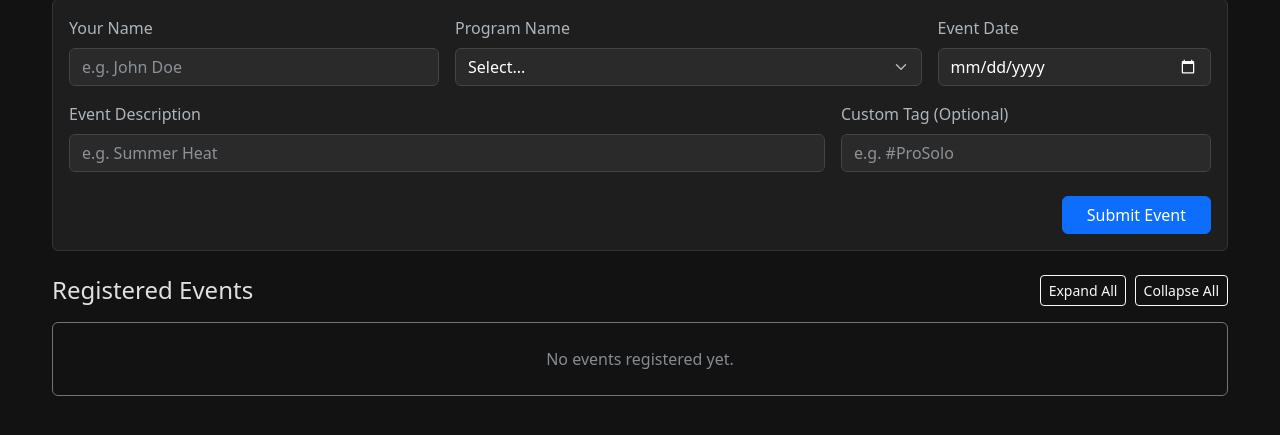
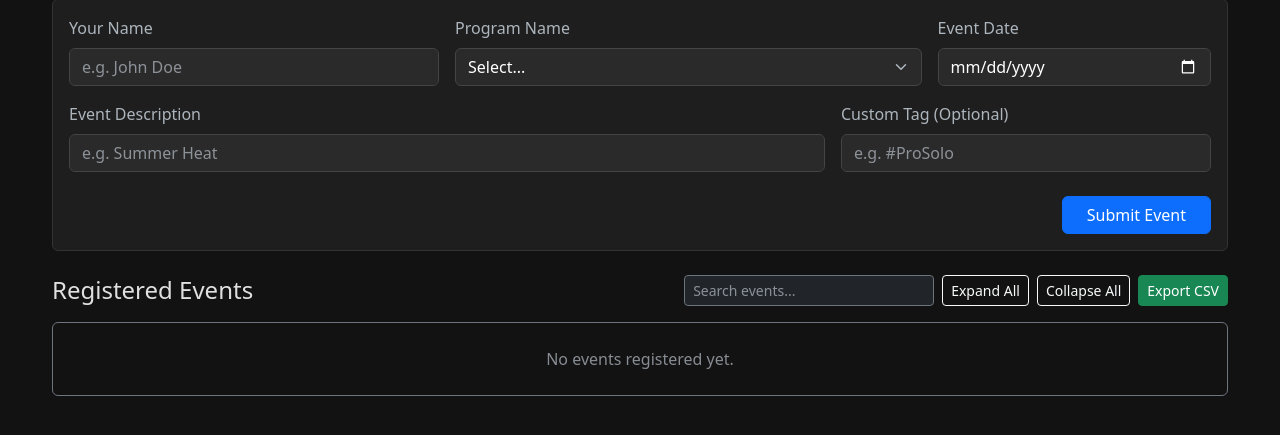
Before and after one commit to ncrosty58/drscca-event-tracker, a Flask app: template templates/index.html in a window 1280 px wide. Shown: the part 97-532 px from the top of the page. Run offline with Flask 3, Linux system fonts and the light colour scheme; the template is opened without the code that fills it, so the values that code supplies are empty; the visitor is signed in with stand-in values (Sample User, id 1).

Commit message:
feat: add client-side search and CSV export functionality
- Added real-time event filtering with auto-expanding accordions in the UI.
- Implemented a secure CSV export route in app.py with file locking.
- Integrated search bar and export button into the dashboard layout.

```diff
--- a/app.py
+++ b/app.py
@@ -1,8 +1,10 @@
-from flask import Flask, request, redirect, render_template, url_for, session, flash
+from flask import Flask, request, redirect, render_template, url_for, session, flash, Response
 import os
 import string
 import random
 import logging
+import csv
+import io
 from collections import defaultdict
 from dotenv import load_dotenv
 from filelock import FileLock
@@ -264,5 +266,34 @@ def edit_event(event_id):
     flash('Event updated successfully!', 'success')
     return redirect(url_for('index'))
 
+@app.route('/export')
+@login_required
+def export_events():
+    lock = FileLock(DATA_LOCK_FILE)
+    with lock:
+        events = load_events()
+    programs = load_programs()
+
+    output = io.StringIO()
+    writer = csv.writer(output)
+    writer.writerow(['Event ID', 'Program Code', 'Program Name', 'Event Name', 'Date', 'Sequence ID', 'Unique Code', 'Custom Tag', 'Creator'])
+
+    for event in events:
+        writer.writerow([
+            event.get('id', ''),
+            event.get('program_code', ''),
+            programs.get(event.get('program_code', ''), ''),
+            event.get('event_name', ''),
+            event.get('date', ''),
+            event.get('sequence_id', ''),
+            event.get('unique_code', ''),
+            event.get('custom_tag', ''),
+            event.get('creator_name', '')
+        ])
+
+    response = Response(output.getvalue(), mimetype='text/csv')
+    response.headers['Content-Disposition'] = 'attachment; filename=events.csv'
+    return response
+
 if __name__ == '__main__':
     app.run(host=HOST, port=PORT, debug=DEBUG)
--- a/templates/index.html
+++ b/templates/index.html
@@ -188,11 +188,13 @@
         {% endif %}
 
         <!-- Events List -->
-        <div class="d-flex justify-content-between align-items-center mb-3">
+        <div class="d-flex justify-content-between align-items-center mb-3 flex-wrap gap-2">
             <h4 class="m-0">Registered Events</h4>
-            <div>
-                <button class="btn btn-sm btn-outline-light me-1" onclick="toggleAccordions(true)">Expand All</button>
-                <button class="btn btn-sm btn-outline-light" onclick="toggleAccordions(false)">Collapse All</button>
+            <div class="d-flex gap-2 flex-grow-1 justify-content-end align-items-center">
+                <input type="text" id="eventSearch" class="form-control form-control-sm border-secondary bg-dark text-light" style="max-width: 250px;" placeholder="Search events..." onkeyup="filterEvents()">
+                <button class="btn btn-sm btn-outline-light text-nowrap" onclick="toggleAccordions(true)">Expand All</button>
+                <button class="btn btn-sm btn-outline-light text-nowrap" onclick="toggleAccordions(false)">Collapse All</button>
+                <a href="{{ url_for('export_events') }}" class="btn btn-sm btn-success text-nowrap">Export CSV</a>
             </div>
         </div>
 
@@ -333,6 +335,36 @@
 
     <script src="https://cdn.jsdelivr.net/npm/bootstrap@5.3.0/dist/js/bootstrap.bundle.min.js"></script>
     <script>
+        function filterEvents() {
+            const query = document.getElementById('eventSearch').value.toLowerCase();
+            document.querySelectorAll('.accordion-item').forEach(accordionItem => {
+                let showAccordion = false;
+                const rows = accordionItem.querySelectorAll('tbody tr');
+
+                rows.forEach(row => {
+                    const text = row.innerText.toLowerCase();
+                    if (text.includes(query)) {
+                        row.style.display = '';
+                        showAccordion = true;
+                    } else {
+                        row.style.display = 'none';
+                    }
+                });
+
+                if (showAccordion) {
+                    accordionItem.style.display = '';
+                    if (query !== '') {
+                        const collapseEl = accordionItem.querySelector('.accordion-collapse');
+                        if (!collapseEl.classList.contains('show')) {
+                            new bootstrap.Collapse(collapseEl, { toggle: false }).show();
+                        }
+                    }
+                } else {
+                    accordionItem.style.display = 'none';
+                }
+            });
+        }
+
         function copyText(btn, text) {
             navigator.clipboard.writeText(text);
             let old = btn.innerText;
```
